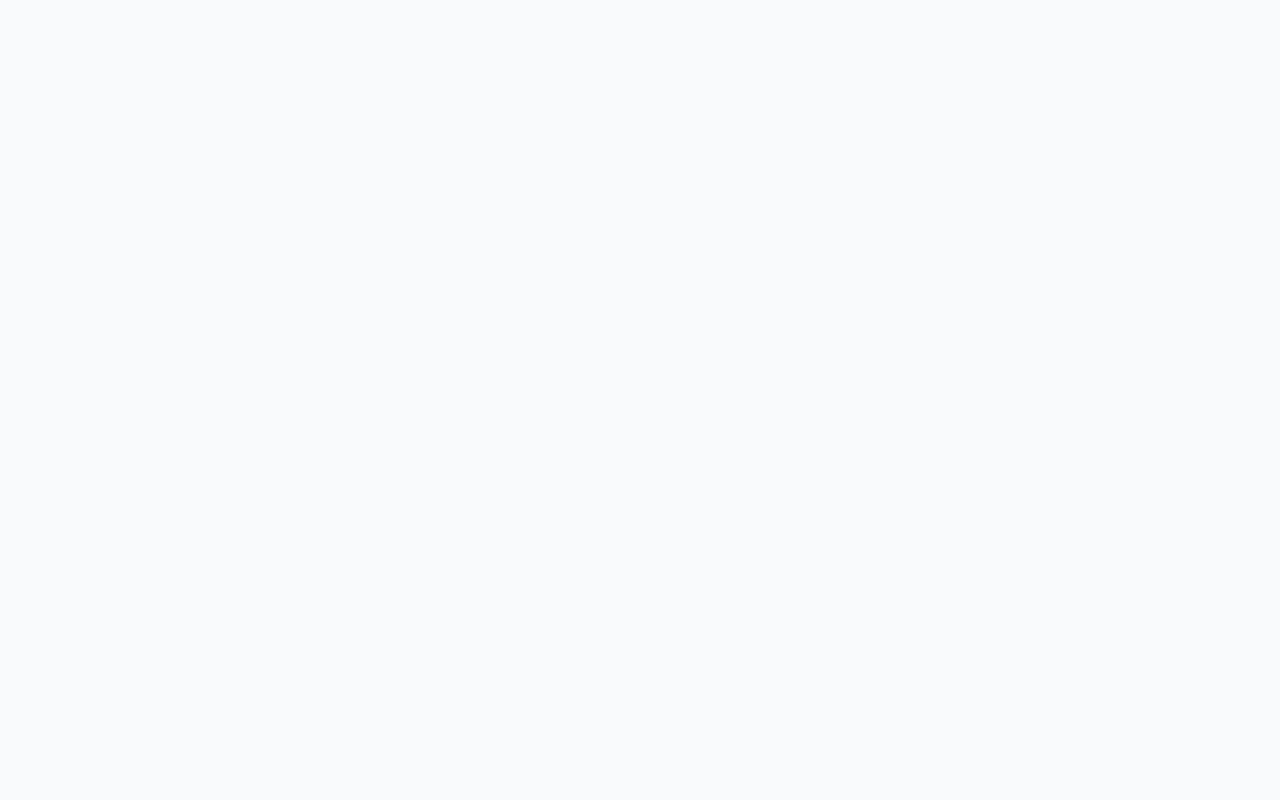
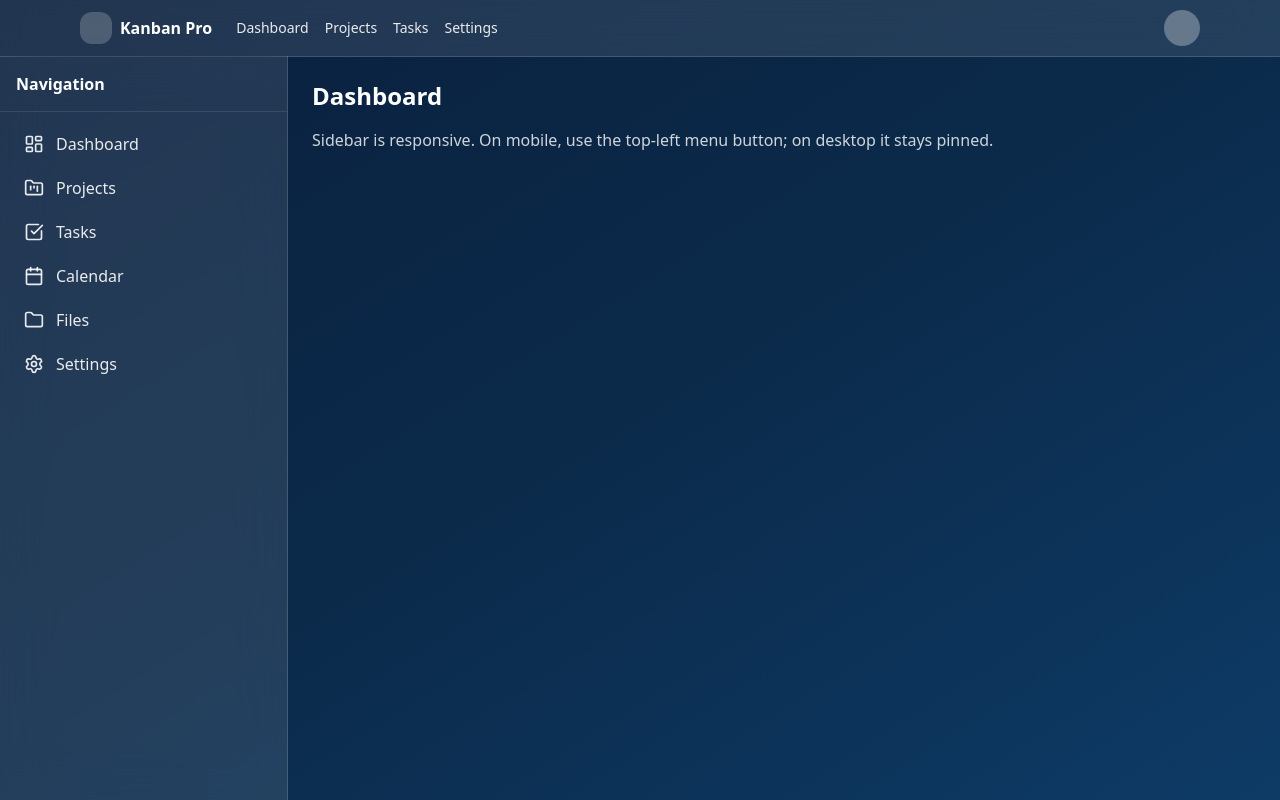
Before and after one commit to somayehkhanbabaei/Kanban-Pro, a React (Vite) app: page /dashboard in a window 1280 px wide. Before the commit this address had no page. Built offline with nearby package versions, Linux system fonts and the light colour scheme.

Commit message:
create Dashboard component

```diff
--- a/src/App.jsx
+++ b/src/App.jsx
@@ -2,6 +2,7 @@
 import { Navigate, Route, Routes } from "react-router-dom";
 import SignUp from "./pages/SignUp";
 import Login from "./pages/Login";
+import Dashboard from "./pages/Dashboard";
 
 export default function App() {
   return (
@@ -9,6 +10,7 @@ export default function App() {
       <Route path="/" element={<Navigate to='login' replace />} />
       <Route path="/login" element={<Login/>} />
       <Route path="/signup" element={<SignUp/>}/>
+      <Route path="/dashboard" element={<Dashboard/>} />
     </Routes>
   );
 }
--- /dev/null
+++ b/src/pages/Dashboard.jsx
@@ -0,0 +1,30 @@
+import { useState } from "react";
+import Header from "../components/Header";
+import Sidebar from "../components/Sidebar";
+
+export default function Dashboard() {
+  // Mobile sidebar state
+  const [open, setOpen] = useState(false);
+
+  return (
+    <div className="min-h-screen bg-gradient-to-br from-[#0a1f3d] via-[#0b2a4a] to-[#0d3b66]">
+      <Header onMenuClick={() => setOpen(true)} />
+
+      {/* Layout: sidebar + main */}
+      <div className="pt-14 md:flex">
+        {/* Sidebar (mobile overlay uses 'open') */}
+        <Sidebar open={open} onClose={() => setOpen(false)} />
+
+        {/* Main content: add left padding on desktop to avoid overlap */}
+        <main className="w-full px-4 md:pl-6 md:ml-72 py-6">
+          <div className="mx-auto max-w-6xl">
+            <h1 className="text-white text-2xl font-semibold mb-4">Dashboard</h1>
+            <p className="text-white/80">
+              Sidebar is responsive. On mobile, use the top-left menu button; on desktop it stays pinned.
+            </p>
+          </div>
+        </main>
+      </div>
+    </div>
+  );
+}
```
